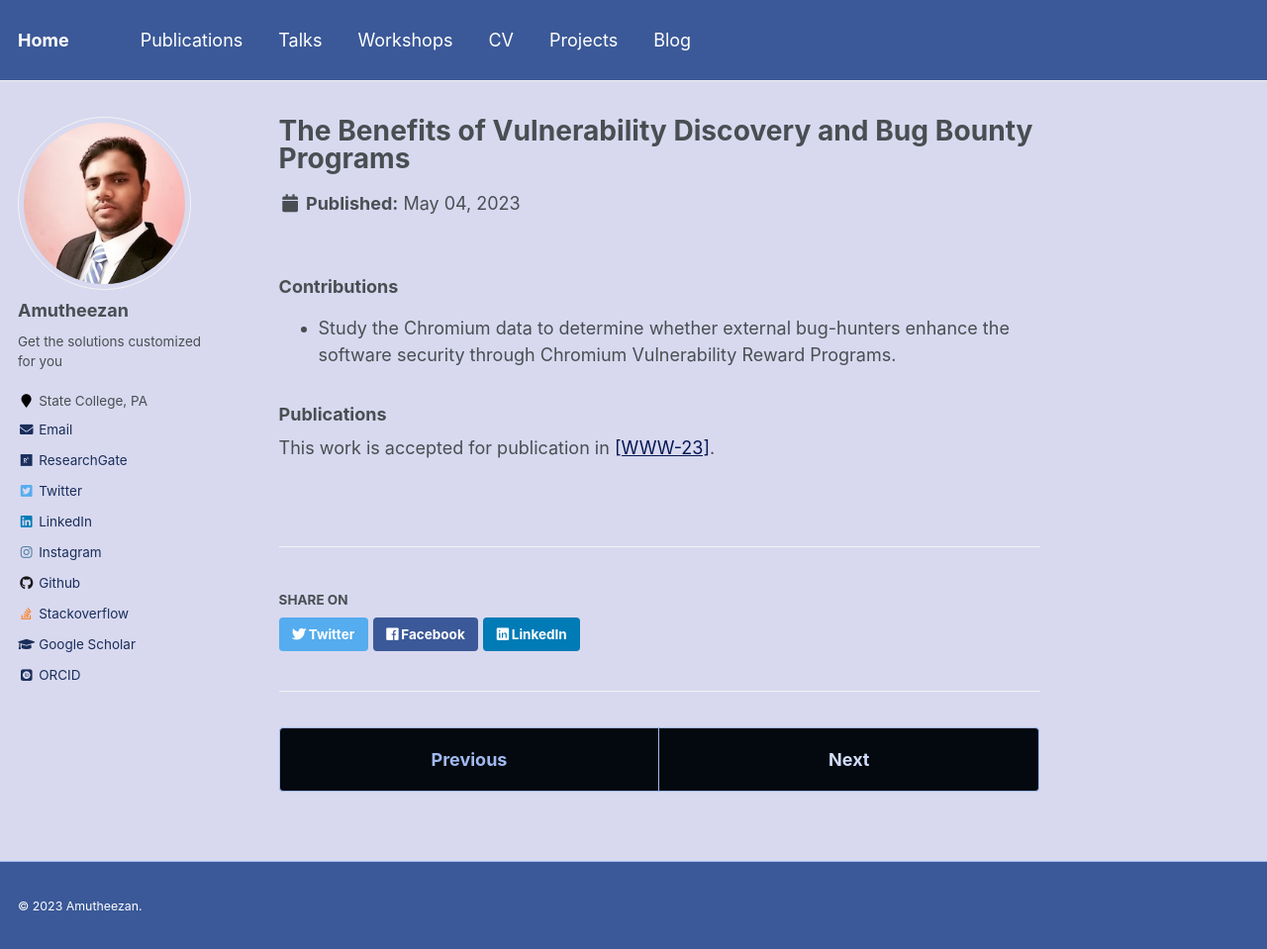
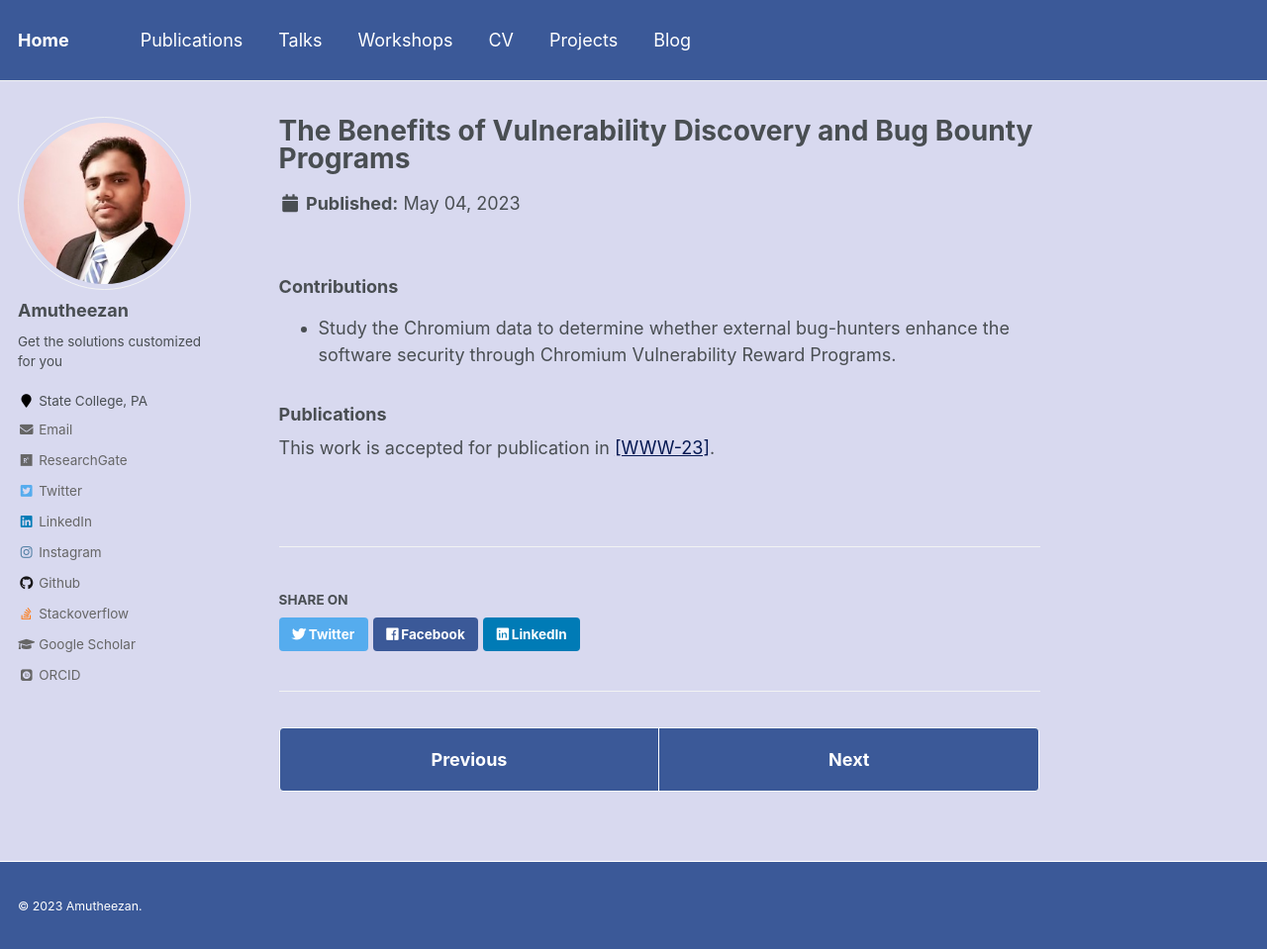
Before and after one commit to Amutheezan/amutheezan.github.io, a Jekyll site: the page built from _projects/2023-05-04-bugbounty.md, in a window 1280 px wide and 962 px high. Shown: the top 959 px of the window at 99% size. Built offline with Jekyll 4.4.1, drawn with Linux system fonts in a browser that asks for light colours; some web fonts are replaced.

Commit message:
updated colors

```diff
--- a/_sass/_navigation.scss
+++ b/_sass/_navigation.scss
@@ -132,8 +132,8 @@
     font-weight: bold;
     text-align: center;
     text-decoration: none;
-    background-color: #03090e;
-    color: mix(#fff, $blue, 50%);
+  background-color: #3b5998;
+    color: mix(#fff, #fff, 50%);
     border: 1px solid $light-blue;
     border-radius: $border-radius;
 
@@ -407,7 +407,7 @@
     border-bottom: 1px solid $border-color;
 
     &:hover {
-      color: #000;
+      color: #4273e1;
       background: $lighter-blue;
     }
   }
--- a/_sass/_variables.scss
+++ b/_sass/_variables.scss
@@ -53,7 +53,7 @@ $darker-gray                : mix(#000, $gray, 60%);
 $light-gray                 : mix(#fff, $gray, 50%);
 $lighter-gray               : mix(#fff, $gray, 90%);
 
-$blue                       : #4273e1;
+$blue                       : #ffffff;
 $dark-blue                  : mix(#000, $blue, 40%);
 $darker-blue                : mix(#000, $blue, 60%);
 $light-blue                 : mix(#fff, $blue, 50%);
```
